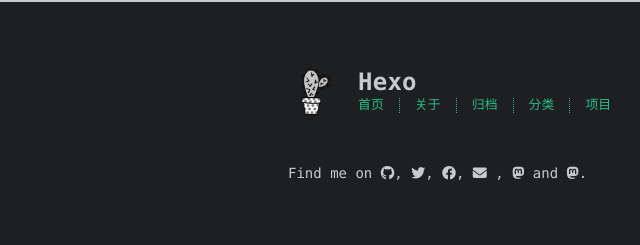
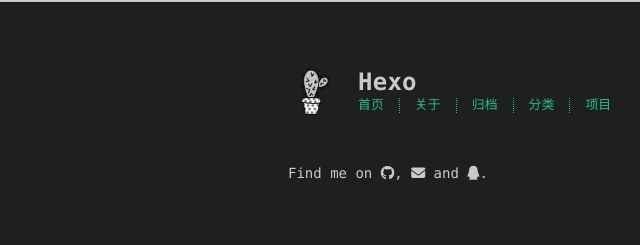
Before and after one commit to ch3erry/ch3erry.github.io, a plain HTML site: page index.html in a window 1280 px wide. Shown: the top 245 px of the page, 0-640 px from the left. Drawn offline with nearby package versions, Linux system fonts and the light colour scheme; a web font is replaced by a local one.

Commit message:
Site updated: 2024-12-03 20:03:13

```diff
--- a/index.html
+++ b/index.html
@@ -99,7 +99,7 @@
 
 
 
-          <a class="icon u-url" target="_blank" rel="noopener me" href="http://github.com/probberechts/cactus-dark" aria-label="github" title="github">
+          <a class="icon u-url" target="_blank" rel="noopener me" href="https://github.com/ch3erry" aria-label="github" title="github">
             <i class="fa-brands fa-github"></i><!--
       ---></a><!--
     ---><!--
@@ -108,44 +108,17 @@
 
 
 
-          <a class="icon u-url" target="_blank" rel="noopener me" href="/" aria-label="twitter" title="twitter">
-            <i class="fa-brands fa-twitter"></i><!--
-      ---></a><!--
-    ---><!--
-    --->,
-
-
-
-
-          <a class="icon u-url" target="_blank" rel="noopener me" href="/" aria-label="facebook" title="facebook">
-            <i class="fa-brands fa-facebook"></i><!--
-      ---></a><!--
-    ---><!--
-    --->,
-
-
-
-
-          <a class="icon u-email" target="_blank" rel="noopener" href="mailto:name@email.com" aria-label="mail" title="mail">
+          <a class="icon u-email" target="_blank" rel="noopener" href="caiziming_0011@163.com" aria-label="mail" title="mail">
             <i class="fa-solid fa-envelope"></i><!--
       ---></a>
         <!--
-    --->,
-
-
-
-
-          <a class="icon u-url" target="_blank" rel="noopener me" href="https://mastodon.social/@alice" aria-label="mastodon.social" title="mastodon.social">
-            <i class="fa-brands fa-mastodon"></i><!--
-      ---></a><!--
-    ---><!--
     ---> and
 
 
 
 
-          <a class="icon u-url" target="_blank" rel="noopener me" href="https://fosstodon.org/@alice" aria-label="fosstodon.org" title="fosstodon.org">
-            <i class="fa-brands fa-mastodon"></i><!--
+          <a class="icon u-url" target="_blank" rel="noopener me" href="tencent://message/?uin=1045497828&Site=&Menu=yes" aria-label="qq" title="qq">
+            <i class="fa-brands fa-qq"></i><!--
       ---></a><!--
     ---><!--
     --->.
```
